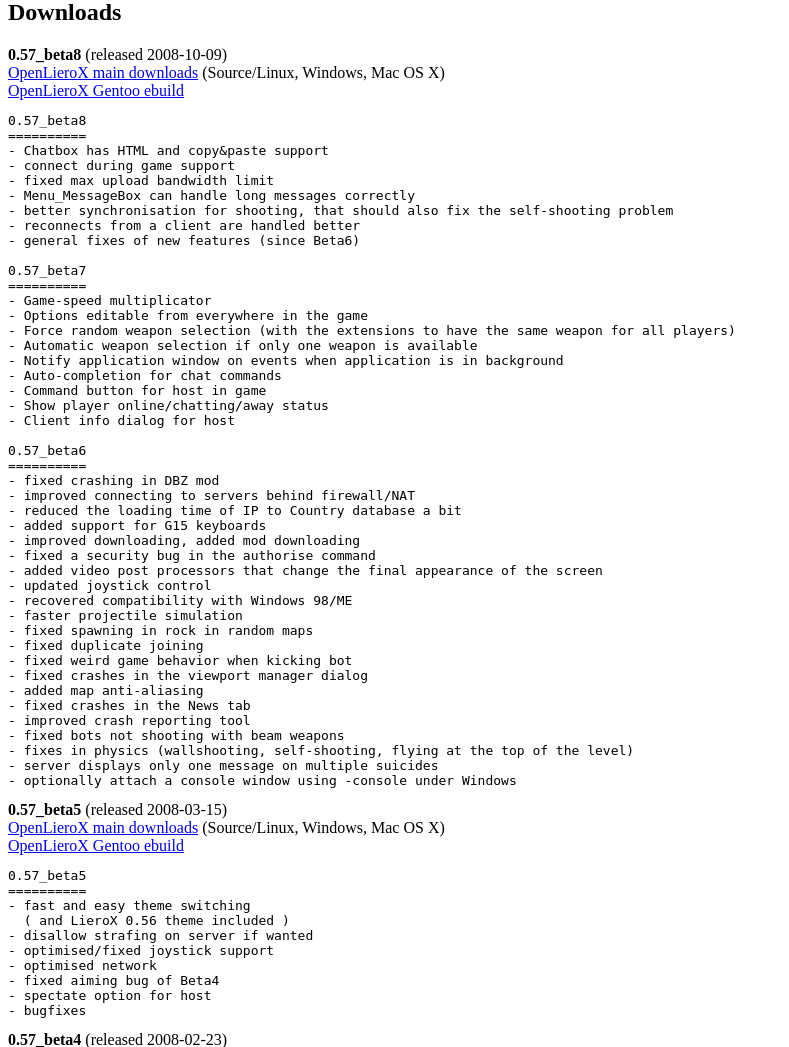
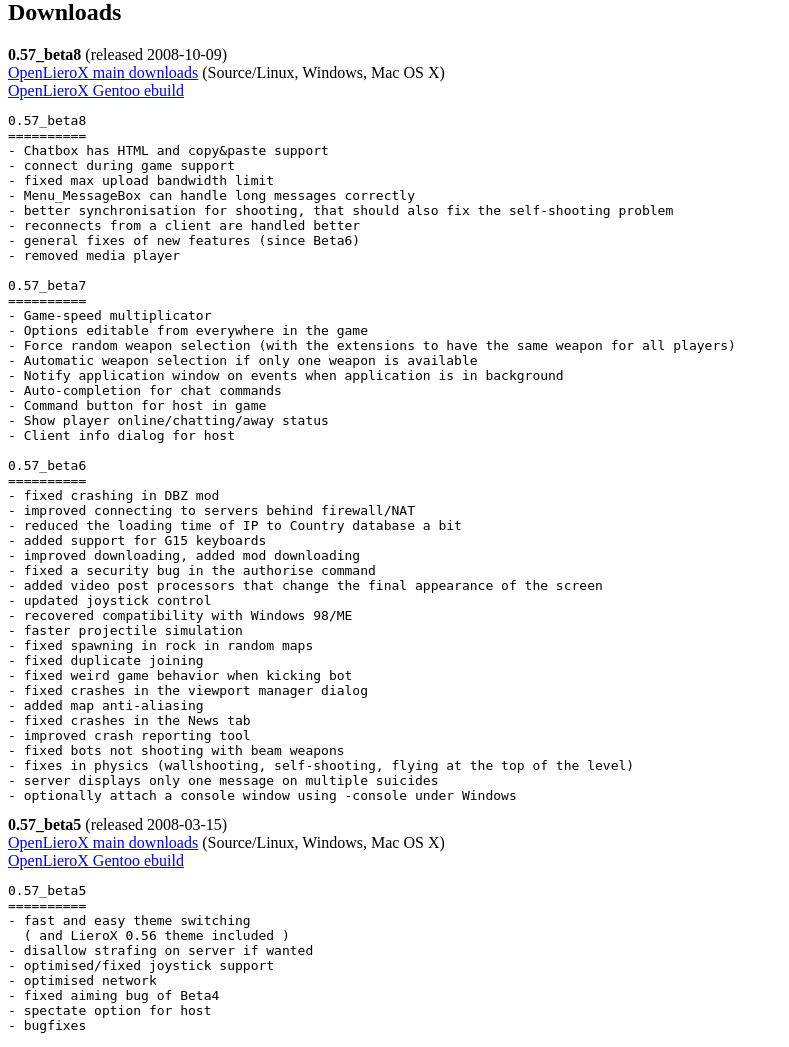
Before and after one commit to albertz/openlierox-distrib, a PHP site: page /news.php in a window 1280 px wide; the page is wider, and only the part inside the window is pictured. Shown: the part 2240-3287 px from the top of that part, without its empty margins (0-789 px from the left). Run offline with PHP 8.4, Linux system fonts and the light colour scheme.

Commit message:
updated changelog for beta8 (note about removed media player)
git-svn-id: https://openlierox.svn.sourceforge.net/svnroot/openlierox@2717 34602234-ff1f-0410-a465-ea8f3b77ab7f

```diff
--- a/web/index.php
+++ b/web/index.php
@@ -62,6 +62,7 @@
 - better synchronisation for shooting, that should also fix the self-shooting problem
 - reconnects from a client are handled better
 - general fixes of new features (since Beta6)
+- removed media player
 
 0.57_beta7
 ==========
```
